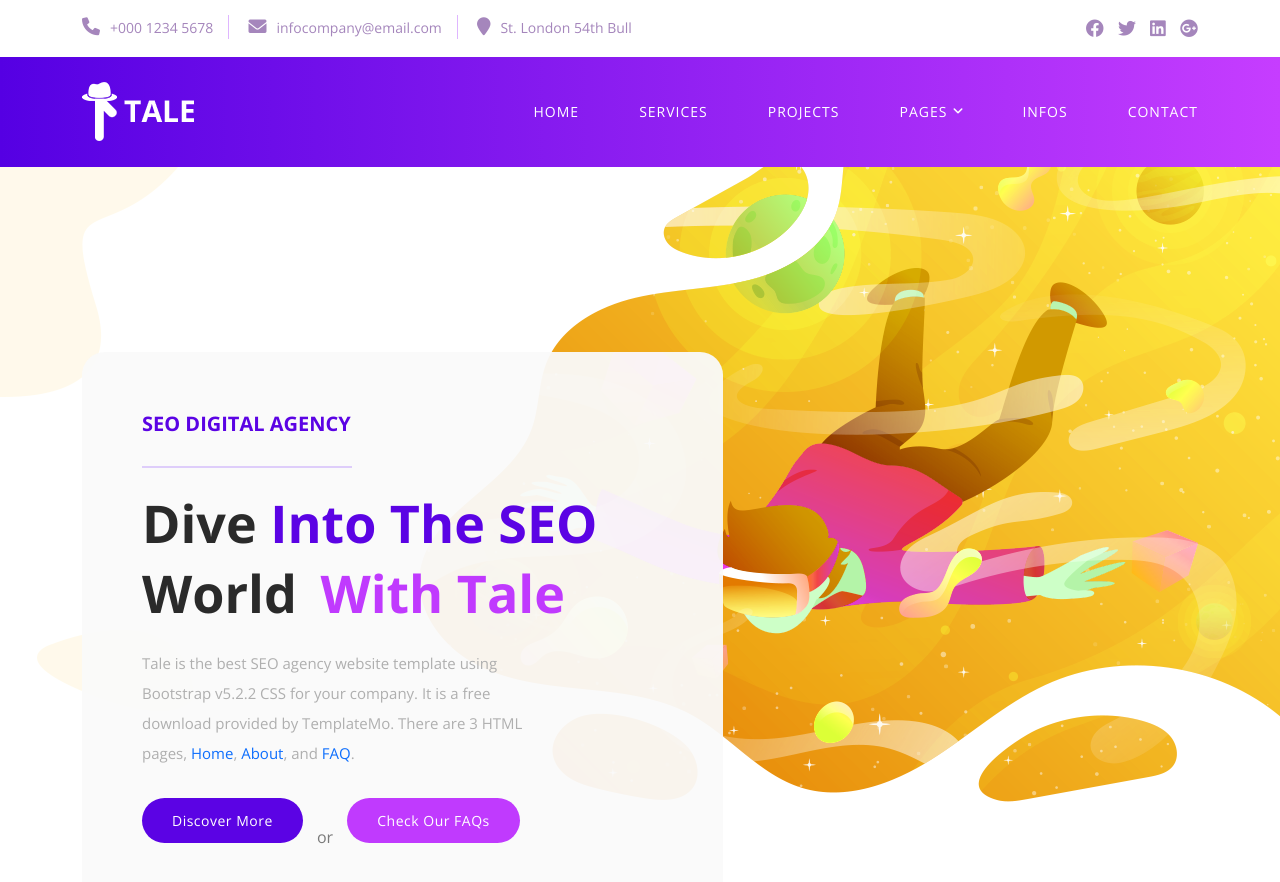
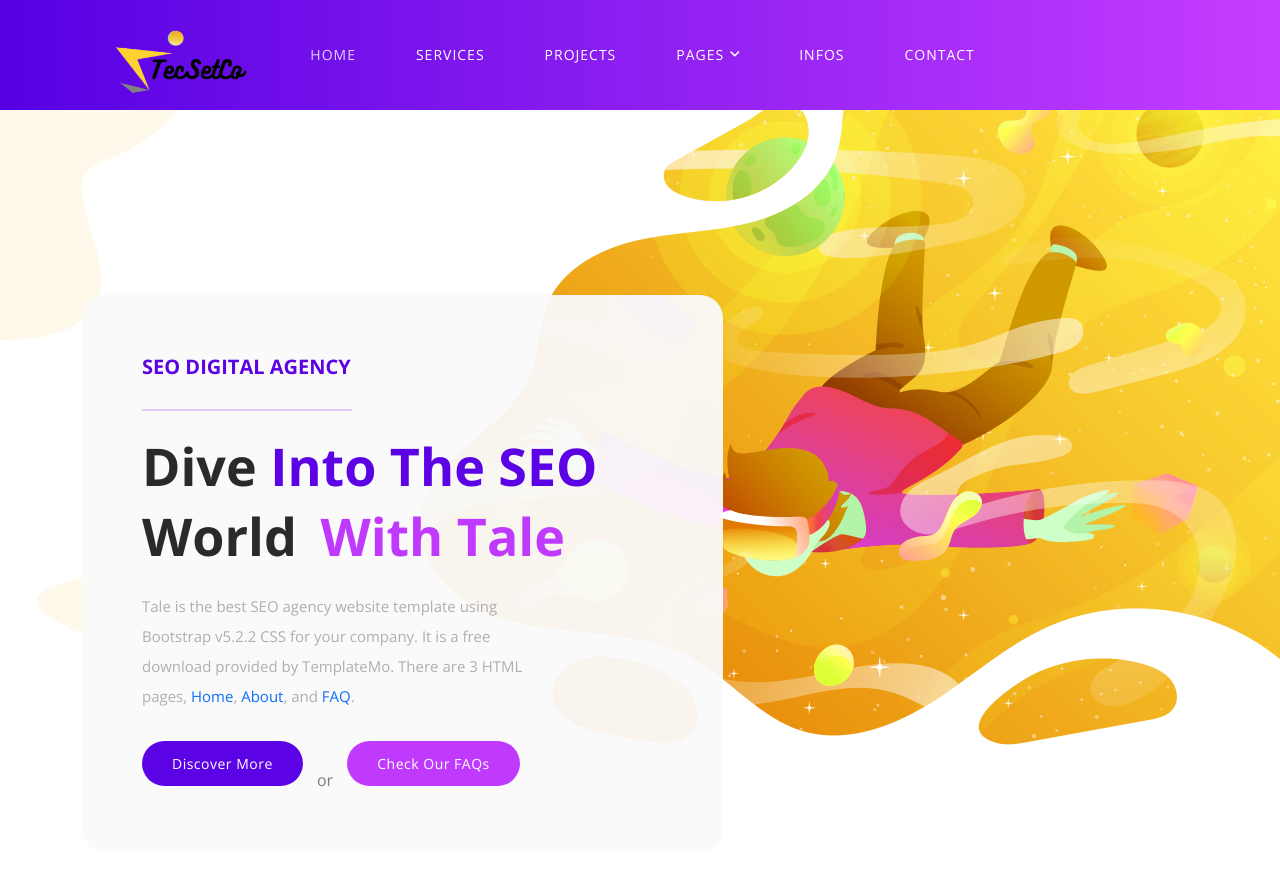
Before and after one commit to TecSetCo/TecSetCo, a plain HTML site: page index.html in a window 1280 px wide. Shown: the top 882 px of the page. Drawn offline with nearby package versions, Linux system fonts and the light colour scheme.

Commit message:
header fix

```diff
--- a/assets/css/templatemo-tale-seo-agency.css
+++ b/assets/css/templatemo-tale-seo-agency.css
@@ -337,7 +337,7 @@ Header Style
   background: rgb(85,0,227);
   background: linear-gradient(90deg, rgba(85,0,227,1) 0%, rgba(198,61,255,1) 100%);
   height: 110px;
-  top: 57px;
+  top: 0;
   left: 0;
   right: 0;
   z-index: 100;
@@ -354,8 +354,9 @@ Header Style
 }
 
 .header-area .main-nav .logo {
-  margin-top: 25px;
   flex-basis: 20%;
+  position: absolute;
+  top: -45px;
   -webkit-transition: all 0.3s ease 0s;
   -moz-transition: all 0.3s ease 0s;
   -o-transition: all 0.3s ease 0s;
--- a/index.html
+++ b/index.html
@@ -45,7 +45,7 @@ https://templatemo.com/tm-582-tale-seo-agency
   <!-- ***** Preloader End ***** -->
 
   <!-- ***** Pre-Header Area Start ***** -->
-  <div class="pre-header">
+  <!-- <div class="pre-header">
     <div class="container">
       <div class="row">
         <div class="col-lg-8 col-sm-9">
@@ -69,7 +69,7 @@ https://templatemo.com/tm-582-tale-seo-agency
         </div>
       </div>
     </div>
-  </div>
+  </div> -->
   <!-- ***** Pre-Header Area End ***** -->
 
   <!-- ***** Header Area Start ***** -->
@@ -80,7 +80,7 @@ https://templatemo.com/tm-582-tale-seo-agency
                 <nav class="main-nav">
                     <!-- ***** Logo Start ***** -->
                     <a href="index.html" class="logo">
-                        <img src="assets/images/logo.png" alt="" style="max-width: 112px;">
+                        <img src="assets/images/logo with text black.png" alt="" style="max-width: 222px;">
                     </a>
                     <!-- ***** Logo End ***** -->
                     <!-- ***** Menu Start ***** -->
```
Also changed, not shown: assets/images/about-us-image.jpg, assets/images/logo with text black.png (added).
